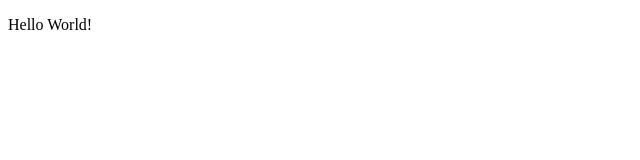
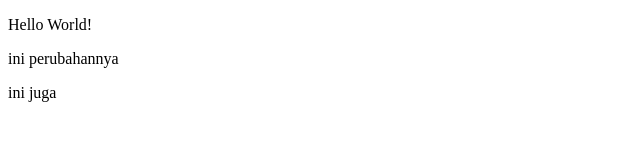
Before and after one commit to ARianHidayat/simpleBirthDayPage_Msib7, a plain HTML site: page index.html in a window 1280 px wide. Shown: the whole page, without its empty margins (0-640 px from the left). Drawn offline with Linux system fonts and the light colour scheme.

Commit message:
perubahan

```diff
--- a/index.html
+++ b/index.html
@@ -8,5 +8,7 @@
 </head>
 <body>
     <p>Hello World!</p>
+    <p>ini perubahannya</p>
+    <p>ini juga</p>
 </body>
 </html>
```
